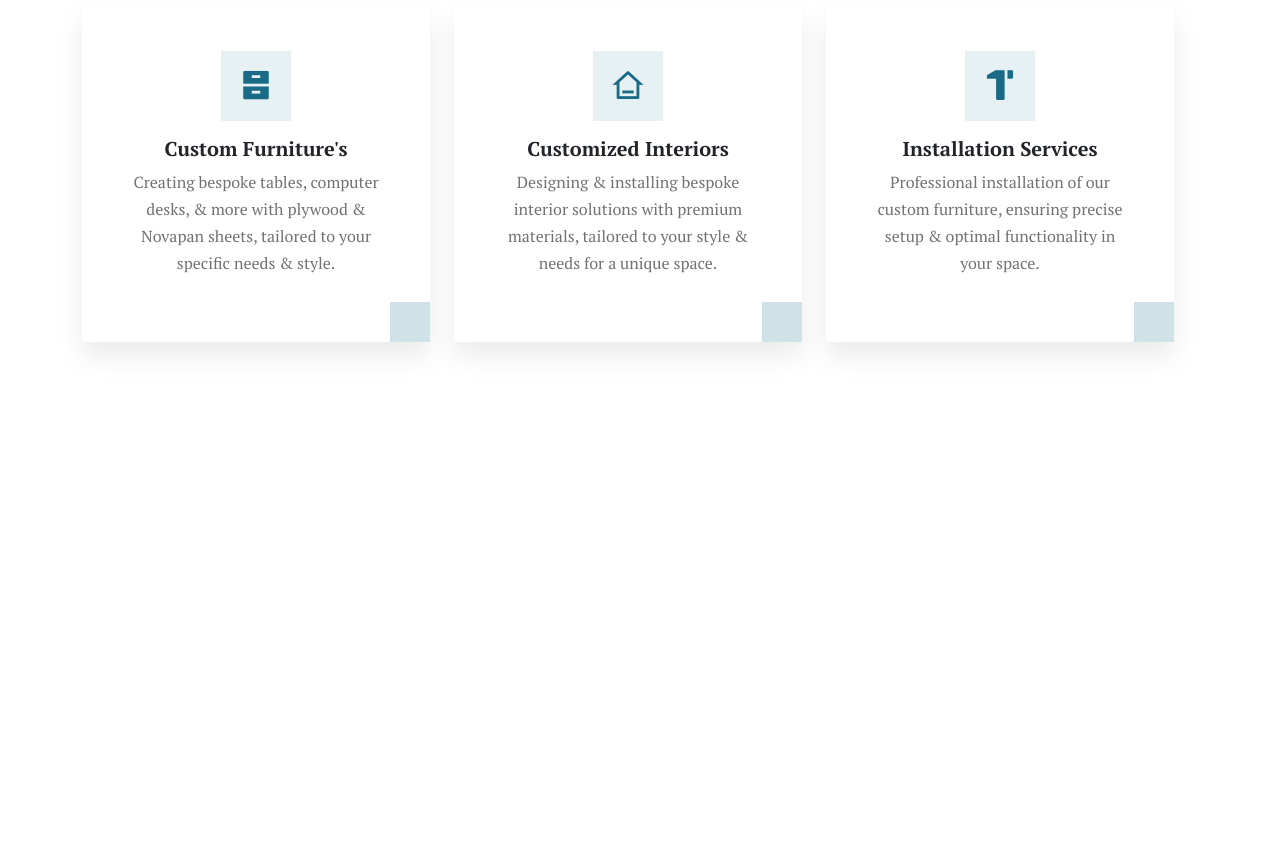
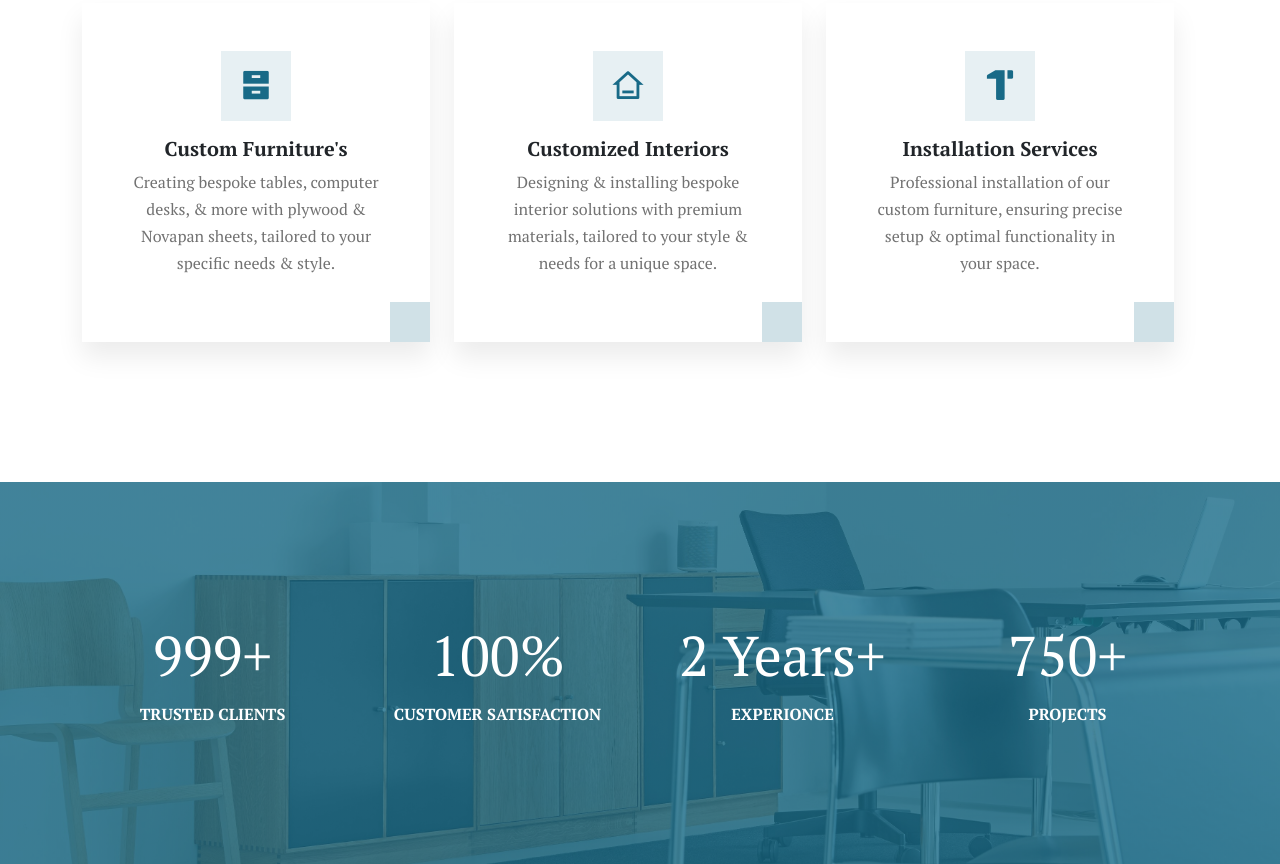
Before and after one commit to saravananravi333/prime-interior-s---furniture-s-website, a plain HTML site: page index.html in a window 1280 px wide. Shown: the part 2276-3140 px from the top of the page. Before the commit the page ends 2758 px from the top, so only its background shows below. Drawn offline with nearby package versions, Linux system fonts and the light colour scheme.

Commit message:
Counter Section Added 04-09-2024

```diff
--- a/css/style.css
+++ b/css/style.css
@@ -153,3 +153,10 @@ img {
     background: rgb(255, 255, 255, 0.2);
     color: white;
 }
+
+/* COUNTER */
+#counter {
+    background: linear-gradient(rgba(var(--color-brand-rgb), 0.8), rgba(var(--color-brand-rgb), 0.8)), url(/img/counter.jpg);
+    background-position: center;
+    background-size: cover;
+}
--- a/index.html
+++ b/index.html
@@ -183,7 +183,29 @@
             </div>
         </div>
     </section>
-
+    <!-- COUNTER -->
+    <section id="counter" class="section-padding">
+        <div class="container text-center">
+            <div class="row g-4">
+                <div class="col-lg-3 col-sm-6">
+                    <h1 class="text-white display-4">999+</h1>
+                    <h6 class="text-uppercase mb-0 text-white mt-3">Trusted Clients</h6>
+                </div>
+                <div class="col-lg-3 col-sm-6">
+                    <h1 class="text-white display-4">100%</h1>
+                    <h6 class="text-uppercase mb-0 text-white mt-3">Customer Satisfaction</h6>
+                </div>
+                <div class="col-lg-3 col-sm-6">
+                    <h1 class="text-white display-4">2 Years+</h1>
+                    <h6 class="text-uppercase mb-0 text-white mt-3">Experionce</h6>
+                </div>
+                <div class="col-lg-3 col-sm-6">
+                    <h1 class="text-white display-4">750+</h1>
+                    <h6 class="text-uppercase mb-0 text-white mt-3">Projects</h6>
+                </div>
+            </div>
+        </div>
+    </section>
 
     <!-- Bootstrap JS -->
     <script src="https://cdn.jsdelivr.net/npm/bootstrap@5.3.3/dist/js/bootstrap.bundle.min.js"
```
Also changed, not shown: img/counter.jpg (added).
